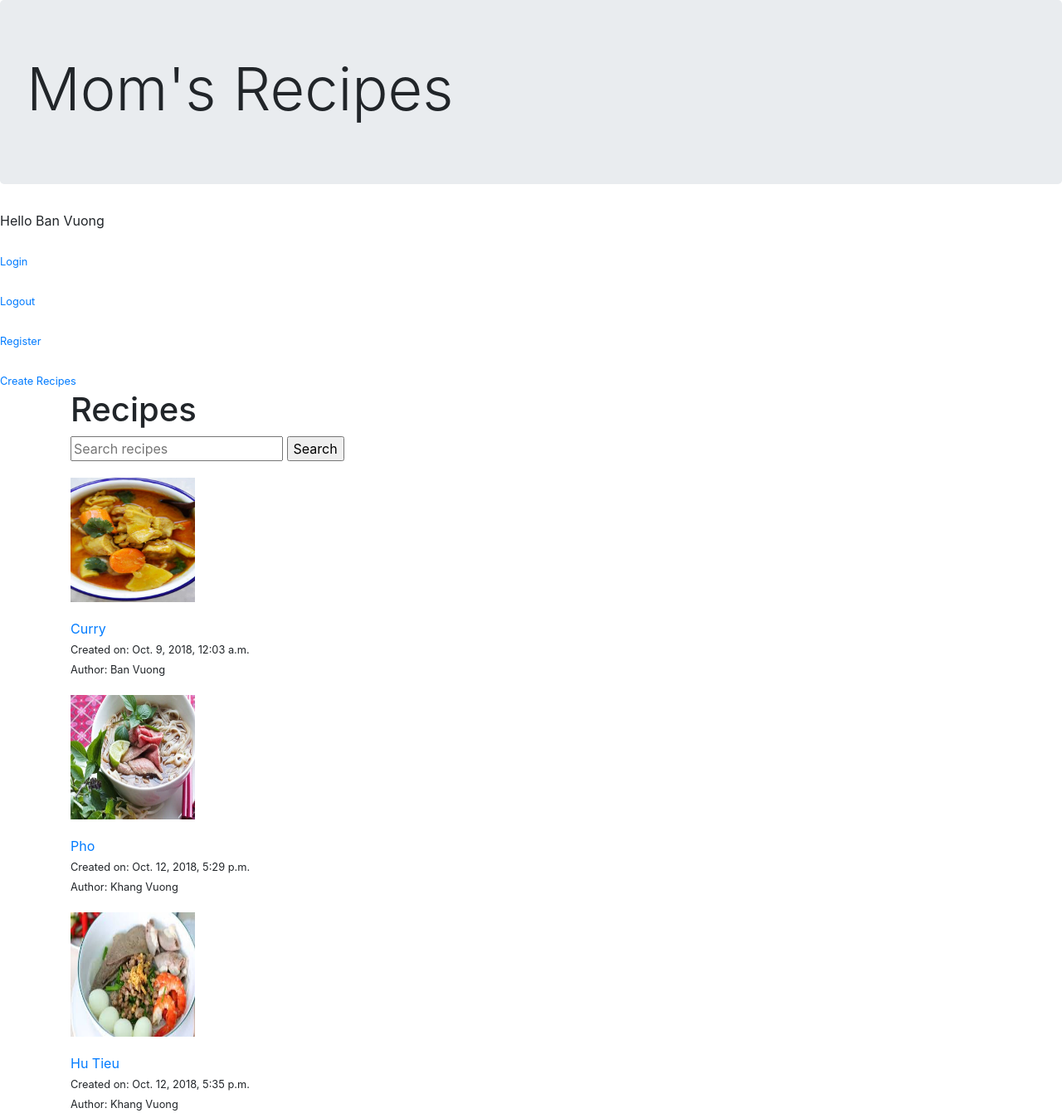
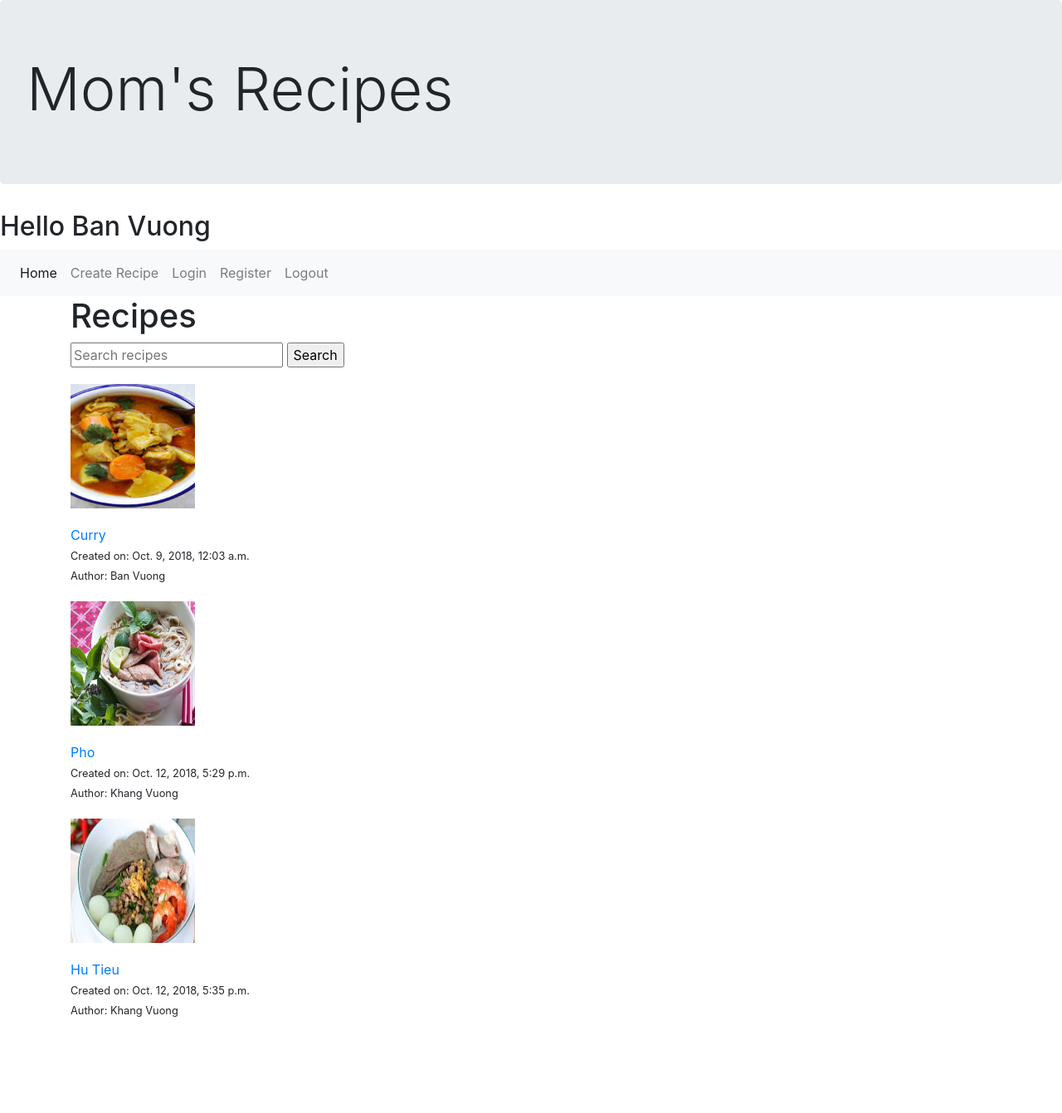
Before and after one commit to vuongdieuban/RecipeBlog, a Django app: page / in a window 1280 px wide. Shown: the whole page at 83% size. After the commit the page ends 1226 px from the top, so only its background shows below. Run offline with Django 3.2, Linux system fonts and the light colour scheme; a user stored in the database is signed in; data comes from the database, SQL or seed files in the repository; both versions use the stored data as it was after the commit; some libraries are stand-ins or nearby versions.

Commit message:
add nav bar

```diff
--- a/Blog/article/templates/Article/article_delete.html
+++ b/Blog/article/templates/Article/article_delete.html
@@ -2,9 +2,9 @@
 
 {% block content %}
 <div class="col-6 offset-m3">
-    <form method= 'POST'>{% csrf_token %}
+    <form method='POST'>{% csrf_token %}
         <h1>Do you want to delete the post "{{ object.title }}"?</h1>
-        <p><input type='submit' value='Yes' />  <a href="{% url 'article:article-list' %}">Cancel</a></p>
+        <p><input type='submit' value='Yes' /> <a href="{% url 'article:article-list' %}">Cancel</a></p>
 
     </form>
 </div>
--- /dev/null
+++ b/Blog/article/templates/Article/not_auth_delete.html
@@ -0,0 +1,5 @@
+{% extends 'base.html' %}
+
+{% block content %}
+You are not authorized to delete {{object.title}}
+{% endblock %}
--- a/Blog/article/urls.py
+++ b/Blog/article/urls.py
@@ -5,7 +5,7 @@ from .views import (
     ArticleCreateView,
     ArticleUpdateView,
     ArticleDeleteView,
-    test_view
+    # not_auth_view
 )
 
 app_name = 'article'
@@ -13,8 +13,9 @@ app_name = 'article'
 urlpatterns = [
     path('', ArticleListView.as_view(), name='article-list'),
     path('create/', ArticleCreateView.as_view(), name='article-create'),
-    path('test/', test_view, name='test'),
     path('<slug>/', ArticleDetailView.as_view(), name='article-detail'),
     path('<slug>/update/', ArticleUpdateView.as_view(), name='article-update'),
     path('<slug>/delete/', ArticleDeleteView.as_view(), name='article-delete'),
+    # path('<slug>/notauth/', not_auth_view, name='not-auth'),
+
 ]
--- a/Blog/article/views.py
+++ b/Blog/article/views.py
@@ -4,7 +4,7 @@ from django.db.models import Q
 from django.contrib.auth.models import User
 from django.contrib.auth.decorators import login_required
 from django.utils.decorators import method_decorator
-from django.http import Http404
+from django.http import Http404, HttpResponseRedirect, HttpResponse
 
 from .forms import ArticleModelForm
 from .models import Article
@@ -83,7 +83,10 @@ class ArticleDeleteView(DeleteView):
         return reverse('article:article-list')
 
 
-def test_view(request):
-    template_name = 'article/article_test.html'
-    context = {}
-    return render(request, template_name, context)
+# def not_auth_view(request, slug):
+#     template_name = 'article/not_auth_delete.html'
+#     obj = get_object_or_404(Article, slug=slug)
+#     context = {
+#         'object': obj
+#     }
+#     return render(request, template_name, context)
--- a/Blog/templates/base.html
+++ b/Blog/templates/base.html
@@ -19,15 +19,9 @@
 
     <div class=jumbotron jumbotron-fluid>
         <h1 class="display-3">Mom's Recipes </h1>
-        <!-- {% include 'nav_bar.html' %} -->
     </div>
-    Hello {{request.user.get_full_name}}
-    <div class="login">
-        <br><small><a href="{% url 'accounts:login' %}">Login</a></small><br />
-        <br><small><a href="{% url 'accounts:logout' %}">Logout</a></small><br />
-        <br><small><a href="{% url 'accounts:register' %}">Register</a></small><br />
-        <br><small><a href="{% url 'article:article-create' %}">Create Recipes</a></small><br />
-    </div>
+    <h2>Hello {{request.user.get_full_name}}</h2>
+    {% include 'nav_bar.html' %}
 
     {% block content %}
     replace me
--- a/Blog/templates/nav_bar.html
+++ b/Blog/templates/nav_bar.html
@@ -1,12 +1,21 @@
-{% load staticfiles %}
-<link rel="stylesheet" href="{% static '/css/nav_bar.css' %}" />
+<!-- Grey with black text -->
+<nav class="navbar navbar-expand-sm bg-light navbar-light">
+    <ul class="navbar-nav">
+        <li class="nav-item active">
+            <a class="nav-link" href="{% url 'article:article-list' %}">Home</a>
+        </li>
+        <li class="nav-item">
+            <a class="nav-link" href="{% url 'article:article-create' %}">Create Recipe</a>
+        </li>
+        <li class="nav-item">
+            <a class="nav-link" href="{% url 'accounts:login' %}">Login</a>
+        </li>
+        <li class="nav-item">
+            <a class="nav-link" href="{% url 'accounts:register' %}">Register</a>
+        </li>
+        <li class="nav-item">
+            <a class="nav-link" href="{% url 'accounts:logout' %}">Logout</a>
+        </li>
 
-
-
-<nav class="icon-bar">
-    <a href="../">
-        ::before "Home" ::after
-    </a>
-    <a href="{% url 'article:article-list' %}">List</i></a>
-    <a href="{% url 'article:article-create' %}">Create</i></a>
+    </ul>
 </nav>
```
Also changed, not shown: Blog/static/css/nav_bar.css (deleted, +0 -21 lines), Blog/db.sqlite3.
